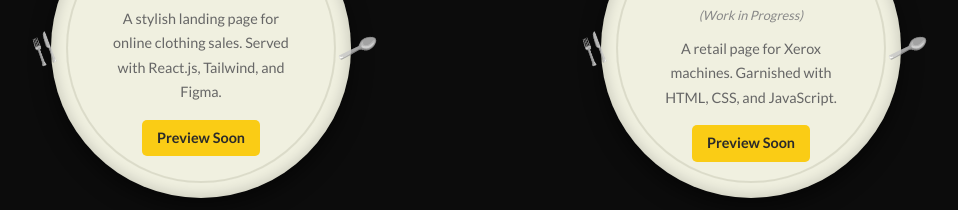
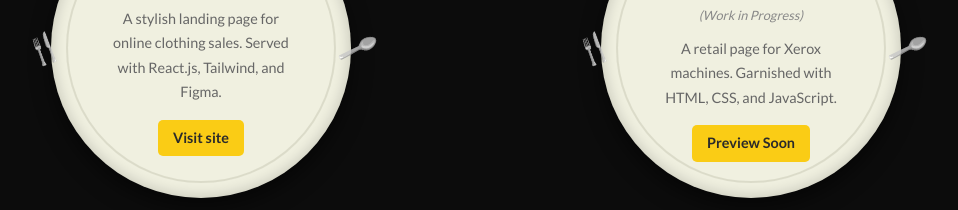
Before and after one commit to Manoj-codings/WEB_CHEF, a plain HTML site: page index.html in a window 1280 px wide. Shown: the part 2617-2827 px from the top of the page, without its empty margins (164-1122 px from the left). Drawn offline with nearby package versions, Linux system fonts and the light colour scheme.

Commit message:
Update index.html

```diff
--- a/index.html
+++ b/index.html
@@ -484,7 +484,7 @@
                         <h3>Asone Clothing Page</h3>
                          <span class="wip-label">(Work in Progress)</span>
                         <p>A stylish landing page for online clothing sales. Served with React.js, Tailwind, and Figma.</p>
-                        <a href="#">Preview Soon</a>
+                        <a href="https://manoj-codings.github.io/asone/">Visit site</a>
                     </div>
                 </div>
                 <div class="recipe-card" data-aos="zoom-in-up" data-aos-duration="800" data-aos-delay="200">
```
